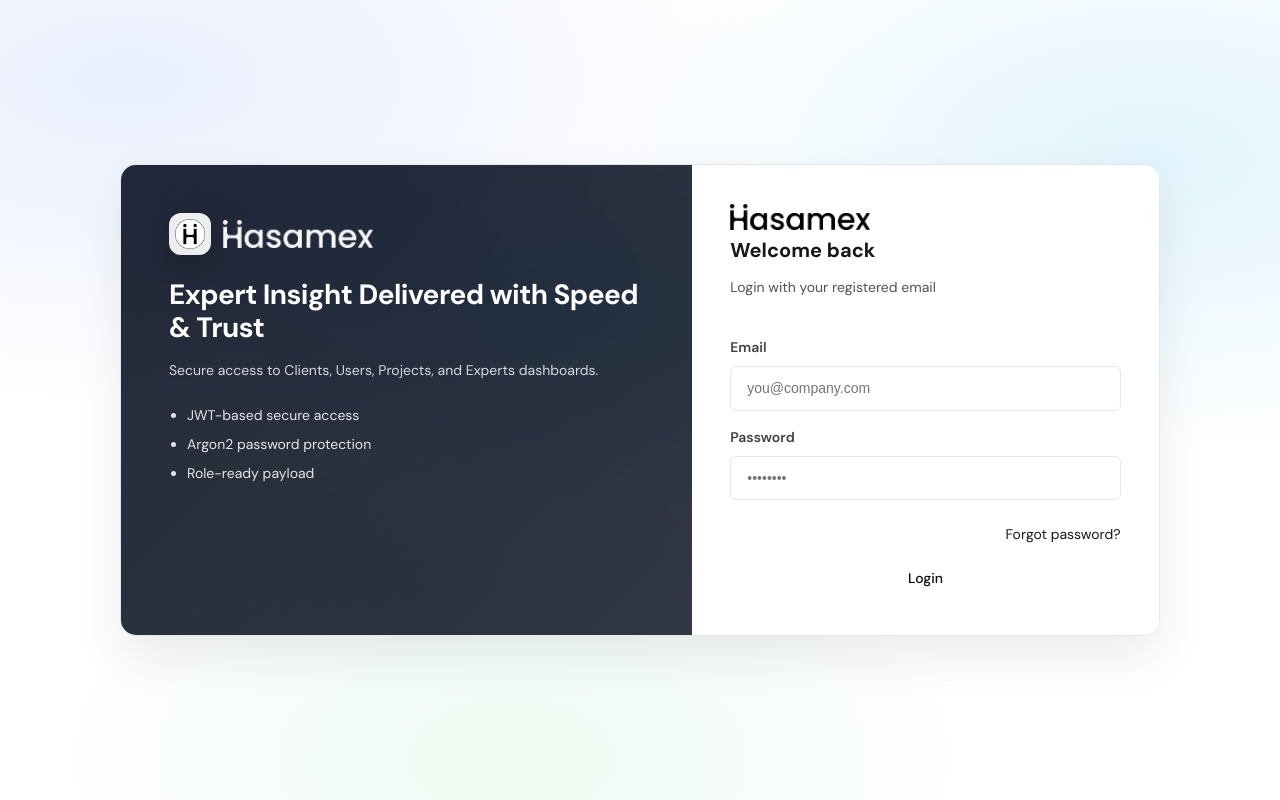
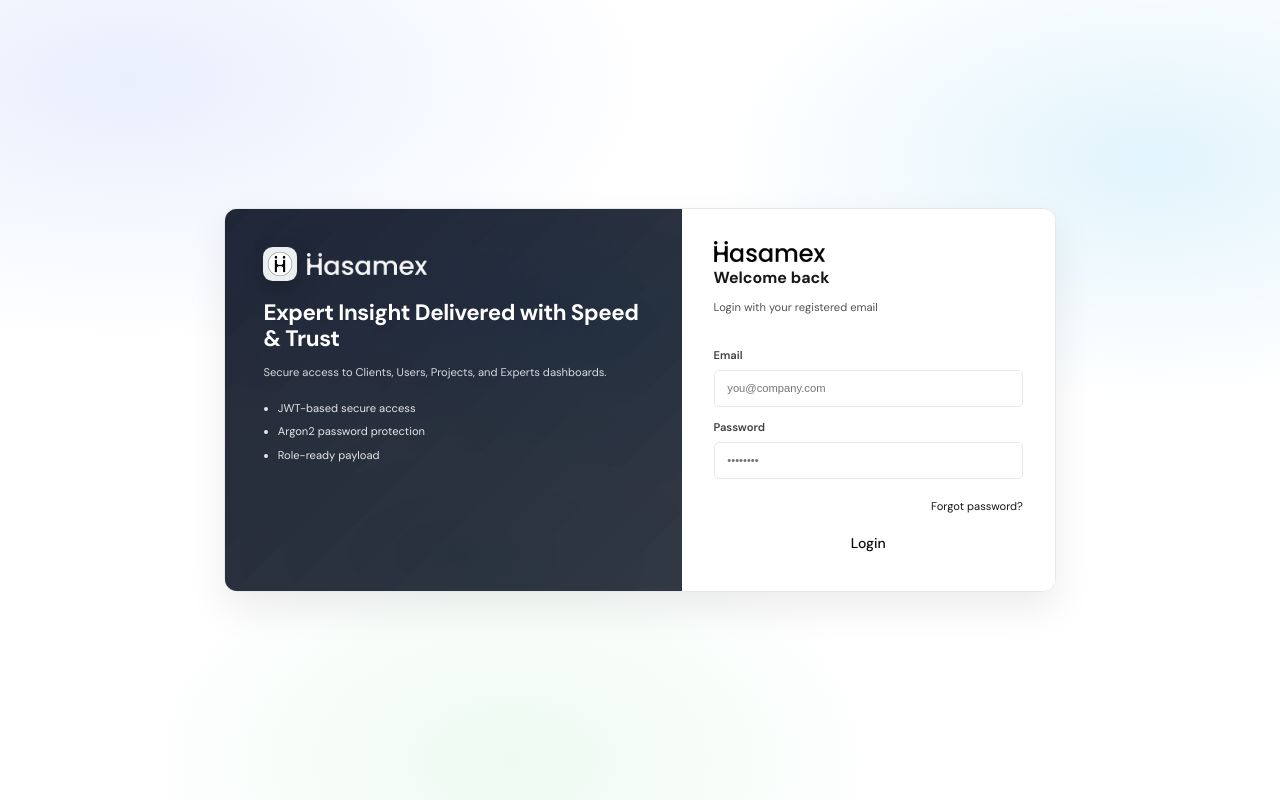
Before and after one commit to Karunamoorthy23/hasamex-expert-management, a React (Vite) app in the folder frontend/: page /login in a window 1280 px wide. Built offline with nearby package versions, Linux system fonts and the light colour scheme; no server answers.

Commit message:
styling A

```diff
--- a/frontend/src/styles/auth.css
+++ b/frontend/src/styles/auth.css
@@ -2,32 +2,32 @@
     min-height: 100vh;
     padding: clamp(var(--space-6), 4vw, var(--space-12));
     background:
-        radial-gradient(1200px 600px at 10% 10%, rgba(37, 99, 235, 0.10), transparent 55%),
-        radial-gradient(900px 500px at 90% 20%, rgba(14, 165, 233, 0.12), transparent 60%),
-        radial-gradient(800px 500px at 40% 95%, rgba(34, 197, 94, 0.08), transparent 60%),
+        radial-gradient(75rem 37.5rem at 10% 10%, rgba(37, 99, 235, 0.10), transparent 55%),
+        radial-gradient(56.25rem 31.25rem at 90% 20%, rgba(14, 165, 233, 0.12), transparent 60%),
+        radial-gradient(50rem 31.25rem at 40% 95%, rgba(34, 197, 94, 0.08), transparent 60%),
         var(--bg-main);
     display: grid;
     place-items: center;
 }
 
 .auth-layout {
-    width: min(1040px, 100%);
+    width: min(65rem, 100%); /* 1040px / 16 */
     display: grid;
     grid-template-columns: 1.1fr 0.9fr;
-    border-radius: 16px;
+    border-radius: 1rem; /* 16px / 16 */
     overflow: hidden;
     border: 1px solid var(--border-color);
     background: rgba(255, 255, 255, 0.7);
-    backdrop-filter: blur(10px);
-    box-shadow: 0 20px 50px rgba(0, 0, 0, 0.08);
+    backdrop-filter: blur(0.625rem); /* 10px / 16 */
+    box-shadow: 0 1.25rem 3.125rem rgba(0, 0, 0, 0.08); /* 20px 50px / 16 */
 }
 
 .auth-hero {
     background:
         linear-gradient(135deg, rgba(17, 24, 39, 0.92), rgba(17, 24, 39, 0.86)),
-        radial-gradient(700px 400px at 20% 10%, rgba(37, 99, 235, 0.35), transparent 60%),
-        radial-gradient(600px 350px at 80% 30%, rgba(14, 165, 233, 0.35), transparent 60%),
-        radial-gradient(700px 400px at 50% 90%, rgba(34, 197, 94, 0.20), transparent 60%);
+        radial-gradient(43.75rem 25rem at 20% 10%, rgba(37, 99, 235, 0.35), transparent 60%),
+        radial-gradient(37.5rem 21.875rem at 80% 30%, rgba(14, 165, 233, 0.35), transparent 60%),
+        radial-gradient(43.75rem 25rem at 50% 90%, rgba(34, 197, 94, 0.20), transparent 60%);
     color: #fff;
     padding: clamp(var(--space-8), 4vw, var(--space-12));
     position: relative;
@@ -37,7 +37,7 @@
     display: flex;
     flex-direction: column;
     gap: var(--space-4);
-    max-width: 520px;
+    max-width: 32.5rem; /* 520px / 16 */
 }
 
 .auth-hero__brand {
@@ -48,29 +48,29 @@
 }
 
 .auth-hero__icon {
-    width: 42px;
-    height: 42px;
-    border-radius: 12px;
+    width: 2.625rem; /* 42px / 16 */
+    height: 2.625rem; /* 42px / 16 */
+    border-radius: 0.75rem; /* 12px / 16 */
     background: rgba(255, 255, 255, 0.92);
-    padding: 6px;
-    box-shadow: 0 10px 24px rgba(0, 0, 0, 0.22);
+    padding: 0.375rem; /* 6px / 16 */
+    box-shadow: 0 0.625rem 1.5rem rgba(0, 0, 0, 0.22);
 }
 
 .auth-hero__logo {
-    height: 28px;
+    height: 1.75rem; /* 28px / 16 */
     filter: brightness(0) invert(1);
     opacity: 0.95;
 }
 
 .auth-hero__headline {
-    font-size: 28px;
+    font-size: 1.75rem; /* 28px / 16 */
     line-height: 1.15;
     font-weight: var(--font-bold);
     letter-spacing: -0.02em;
 }
 
 .auth-hero__subtext {
-    font-size: 14px;
+    font-size: 0.875rem; /* 14px / 16 */
     line-height: 1.5;
     color: rgba(255, 255, 255, 0.82);
     max-width: 46ch;
@@ -78,11 +78,11 @@
 
 .auth-hero__bullets {
     margin: var(--space-2) 0 0;
-    padding-left: 18px;
+    padding-left: 1.125rem; /* 18px / 16 */
     color: rgba(255, 255, 255, 0.88);
     display: grid;
     gap: var(--space-2);
-    font-size: 14px;
+    font-size: 0.875rem; /* 14px / 16 */
 }
 
 .auth-card {
@@ -103,14 +103,14 @@
 }
 
 .auth-card__logo {
-    height: 26px;
+    height: 1.625rem; /* 26px / 16 */
     width: auto;
     align-self: flex-start;
 }
 
 .auth-title {
     margin: 0 0 var(--space-2);
-    font-size: 20px;
+    font-size: 1.25rem; /* 20px / 16 */
     line-height: 1.2;
     color: var(--color-grey-900);
 }
@@ -118,7 +118,7 @@
 .auth-subtitle {
     margin: 0 0 var(--space-6);
     color: var(--color-grey-600);
-    font-size: 14px;
+    font-size: 0.875rem; /* 14px / 16 */
     line-height: 1.35;
 }
 
@@ -132,7 +132,7 @@
     display: flex;
     flex-direction: column;
     gap: var(--space-2);
-    font-size: 14px;
+    font-size: 0.875rem; /* 14px / 16 */
     color: var(--color-grey-700);
     font-weight: var(--font-semibold);
 }
@@ -143,14 +143,14 @@
     border-radius: var(--radius-md);
     padding: var(--space-3) var(--space-4);
     background: #fff;
-    font-size: 14px;
+    font-size: 0.875rem; /* 14px / 16 */
     line-height: 1.35;
     outline: none;
 }
 
 .auth-input:focus {
     border-color: var(--color-theme);
-    box-shadow: 0 0 0 3px rgba(14, 165, 233, 0.2);
+    box-shadow: 0 0 0 0.1875rem rgba(14, 165, 233, 0.2); /* 3px / 16 */
 }
 
 .auth-actions {
@@ -166,7 +166,7 @@
 .auth-link {
     color: var(--color-theme);
     text-decoration: none;
-    font-size: 14px;
+    font-size: 0.875rem; /* 14px / 16 */
 }
 
 .auth-link:hover {
@@ -177,7 +177,7 @@
 .auth-success {
     border-radius: var(--radius-md);
     padding: var(--space-3) var(--space-4);
-    font-size: 14px;
+    font-size: 0.875rem; /* 14px / 16 */
     line-height: 1.35;
     margin-bottom: var(--space-4);
 }
--- a/frontend/src/styles/clients.css
+++ b/frontend/src/styles/clients.css
@@ -62,7 +62,7 @@
 
 .client-details-list {
   margin: 0;
-  padding-left: 18px;
+  padding-left: 1.125rem; /* 18px / 16 */
   display: grid;
   grid-template-columns: repeat(2, minmax(0, 1fr));
   gap: var(--space-4) var(--space-8);
@@ -77,7 +77,7 @@
 }
 
 .client-details-item__label {
-  font-size: 11px;
+  font-size: 0.6875rem; /* 11px / 16 */
   font-weight: var(--font-semibold);
   color: var(--color-grey-600);
   text-transform: uppercase;
@@ -85,7 +85,7 @@
 }
 
 .client-details-item__value {
-  margin-top: 4px;
+  margin-top: 0.25rem; /* 4px / 16 */
   font-size: var(--text-sm);
   color: var(--color-grey-800);
   word-break: break-word;
--- a/frontend/src/styles/globals.css
+++ b/frontend/src/styles/globals.css
@@ -8,6 +8,9 @@
 @import './bulk-import.css';
 
 :root {
+  /* Global Scale Strategy: 1rem = 12.8px (80% of 16px) */
+  /* This ensures that 100% zoom matches the previous 80% zoom look */
+
   /* Color Palette */
   --color-black: #0a0a0a;
   --color-white: #ffffff;
@@ -26,7 +29,7 @@
   --color-success: #16a34a;
   --color-error: #dc2626;
 
-  /* Typography */
+  /* Typography - Scalable units */
   --font-sans: 'DM Sans', -apple-system, BlinkMacSystemFont, 'Segoe UI', sans-serif;
   --text-xs: 0.75rem;
   --text-sm: 0.875rem;
@@ -40,7 +43,7 @@
   --font-semibold: 600;
   --font-bold: 700;
 
-  /* Spacing */
+  /* Spacing System - Scalable units */
   --space-1: 0.25rem;
   --space-2: 0.5rem;
   --space-3: 0.75rem;
@@ -51,17 +54,17 @@
   --space-10: 2.5rem;
   --space-12: 3rem;
 
-  /* Borders & Shadows */
-  --radius-sm: 4px;
-  --radius-md: 6px;
-  --radius-lg: 8px;
-  --shadow-sm: 0 1px 2px rgba(0, 0, 0, 0.05);
-  --shadow-md: 0 4px 6px -1px rgba(0, 0, 0, 0.1), 0 2px 4px -2px rgba(0, 0, 0, 0.1);
-  --shadow-lg: 0 10px 15px -3px rgba(0, 0, 0, 0.1), 0 4px 6px -4px rgba(0, 0, 0, 0.1);
+  /* Borders & Shadows - Scaled to rem */
+  --radius-sm: 0.25rem; /* 4px / 16 */
+  --radius-md: 0.375rem; /* 6px / 16 */
+  --radius-lg: 0.5rem; /* 8px / 16 */
+  --shadow-sm: 0 0.0625rem 0.125rem rgba(0, 0, 0, 0.05);
+  --shadow-md: 0 0.25rem 0.375rem -0.0625rem rgba(0, 0, 0, 0.1), 0 0.125rem 0.25rem -0.125rem rgba(0, 0, 0, 0.1);
+  --shadow-lg: 0 0.625rem 0.9375rem -0.1875rem rgba(0, 0, 0, 0.1), 0 0.25rem 0.375rem -0.25rem rgba(0, 0, 0, 0.1);
 
-  /* Layout */
-  --header-height: 58px;
-  --container-max: 1280px;
+  /* Layout - Scaled to rem */
+  --header-height: 3.625rem; /* 58px / 16 */
+  --container-max: 98%; /* Maximized width */
 
   /* Sidebar dashboard (Hasamex reference) */
   --bg-main: #ffffff;
@@ -86,7 +89,8 @@
 }
 
 html {
-  font-size: 16px;
+  /* Set base font-size to 80% of browser default (typically 16px * 0.8 = 12.8px) */
+  font-size: 80%;
   scroll-behavior: smooth;
 }
 
@@ -111,10 +115,10 @@ body {
 }
 
 .sidebar {
-  width: 208px;
+  width: 13rem; /* 208px / 16 */
   background-color: var(--bg-sidebar);
   border-right: 1px solid var(--border-color);
-  padding: 20px 12px;
+  padding: 1.25rem 0.75rem; /* 20px 12px / 16 */
   display: flex;
   flex-direction: column;
   transition: width 0.3s ease;
@@ -125,16 +129,16 @@ body {
   display: flex;
   align-items: center;
   justify-content: space-between;
-  margin-bottom: 20px;
-  padding-left: 8px;
+  margin-bottom: 1.25rem; /* 20px / 16 */
+  padding-left: 0.5rem; /* 8px / 16 */
 }
 
 .brand-logo {
-  font-size: 24px;
+  font-size: 1.5rem; /* 24px / 16 */
   font-weight: 700;
   display: flex;
   align-items: center;
-  gap: 8px;
+  gap: 0.5rem; /* 8px / 16 */
   white-space: nowrap;
   transition: opacity 0.2s ease;
 }
@@ -143,10 +147,10 @@ body {
   background: none;
   border: none;
   color: var(--text-dark);
-  font-size: 18px;
+  font-size: 1.125rem; /* 18px / 16 */
   cursor: pointer;
-  padding: 4px 8px;
-  border-radius: 4px;
+  padding: 0.25rem 0.5rem; /* 4px 8px / 16 */
+  border-radius: 0.25rem; /* 4px / 16 */
   transition: background 0.2s;
 }
 
@@ -158,18 +162,18 @@ body {
 .nav-menu {
   display: flex;
   flex-direction: column;
-  gap: 2px;
+  gap: 0.125rem; /* 2px / 16 */
 }
 
 .nav-item {
   display: flex;
   align-items: center;
-  padding: 8px 10px;
+  padding: 0.5rem 0.625rem; /* 8px 10px / 16 */
   text-decoration: none;
   color: white;
-  font-size: 13px;
+  font-size: 0.8125rem; /* 13px / 16 */
   font-weight: 500;
-  border-radius: 6px;
+  border-radius: 0.375rem; /* 6px / 16 */
   transition: background 0.2s ease, padding 0.3s ease;
   white-space: nowrap;
   background: transparent;
@@ -178,9 +182,9 @@ body {
 }
 
 .nav-item i {
-  width: 24px;
+  width: 1.5rem; /* 24px / 16 */
   color: var(--text-muted);
-  margin-right: 6px;
+  margin-right: 0.375rem; /* 6px / 16 */
   text-align: center;
 }
 
@@ -199,8 +203,8 @@ body {
 }
 
 .sidebar.collapsed {
-  width: 72px;
-  padding: 20px 8px;
+  width: 4.5rem; /* 72px / 16 */
+  padding: 1.25rem 0.5rem; /* 20px 8px / 16 */
 }
 
 .sidebar.collapsed .brand-logo {
@@ -227,12 +231,12 @@ body {
 
 .sidebar.collapsed .nav-item i {
   margin-right: 0;
-  font-size: 18px;
+  font-size: 1.125rem; /* 18px / 16 */
 }
 
 .main-content {
   flex: 1;
-  padding: 8px 0px;
+  padding: 0.5rem 0; /* 8px 0 / 16 */
   overflow-y: auto;
   background-color: var(--bg-main);
 }
@@ -254,18 +258,18 @@ a {
 
 /* File Upload */
 .file-upload-wrapper {
-  margin-top: 4px;
+  margin-top: 0.25rem; /* 4px / 16 */
 }
 
 .file-upload-label {
   display: flex;
   align-items: center;
   justify-content: center;
-  gap: 8px;
-  padding: 12px 16px;
+  gap: 0.5rem; /* 8px / 16 */
+  padding: 0.75rem 1rem; /* 12px 16px / 16 */
   background: #fafafa;
   border: 1px dashed #d4d4d4;
-  border-radius: 6px;
+  border-radius: 0.375rem; /* 6px / 16 */
   cursor: pointer;
   color: #737373;
   font-size: 0.875rem;
@@ -281,11 +285,11 @@ a {
 .file-preview {
   display: flex;
   align-items: center;
-  gap: 12px;
-  padding: 8px 12px;
+  gap: 0.75rem; /* 12px / 16 */
+  padding: 0.5rem 0.75rem; /* 8px 12px / 16 */
   background: #2563eb;
   color: white;
-  border-radius: 6px;
+  border-radius: 0.375rem; /* 6px / 16 */
   font-size: 0.875rem;
 }
 
@@ -307,7 +311,7 @@ a {
   background: rgba(255, 255, 255, 0.2);
   border: none;
   color: white;
-  padding: 4px;
+  padding: 0.25rem; /* 4px / 16 */
   border-radius: 50%;
   cursor: pointer;
   transition: background 0.2s;
--- a/frontend/src/styles/projects.css
+++ b/frontend/src/styles/projects.css
@@ -42,7 +42,7 @@
 
 .project-details-list {
   margin: 0;
-  padding-left: 18px;
+  padding-left: 1.125rem; /* 18px / 16 */
   display: grid;
   grid-template-columns: repeat(2, minmax(0, 1fr));
   gap: var(--space-4) var(--space-8);
@@ -57,7 +57,7 @@
 }
 
 .project-details-item__label {
-  font-size: 11px;
+  font-size: 0.6875rem; /* 11px / 16 */
   font-weight: var(--font-semibold);
   color: var(--color-grey-600);
   text-transform: uppercase;
@@ -65,7 +65,7 @@
 }
 
 .project-details-item__value {
-  margin-top: 4px;
+  margin-top: 0.25rem; /* 4px / 16 */
   font-size: var(--text-sm);
   color: var(--color-grey-800);
   word-break: break-word;
--- a/frontend/src/styles/users.css
+++ b/frontend/src/styles/users.css
@@ -69,7 +69,7 @@
 
 .user-details-list {
   margin: 0;
-  padding-left: 18px;
+  padding-left: 1.125rem; /* 18px / 16 */
   display: grid;
   grid-template-columns: repeat(2, minmax(0, 1fr));
   gap: var(--space-4) var(--space-8);
@@ -84,7 +84,7 @@
 }
 
 .user-details-item__label {
-  font-size: 11px;
+  font-size: 0.6875rem; /* 11px / 16 */
   font-weight: var(--font-semibold);
   color: var(--color-grey-600);
   text-transform: uppercase;
@@ -92,7 +92,7 @@
 }
 
 .user-details-item__value {
-  margin-top: 4px;
+  margin-top: 0.25rem; /* 4px / 16 */
   font-size: var(--text-sm);
   color: var(--color-grey-800);
   word-break: break-word;
```
Also changed, not shown: frontend/src/app/App.jsx (+10 -7 lines), frontend/src/pages/engagements/EngagementDetails.jsx (+12 -12 lines), frontend/src/pages/projects/ProjectDetails.jsx (+4 -4 lines), frontend/src/styles/components.css (+10 -31 lines).
